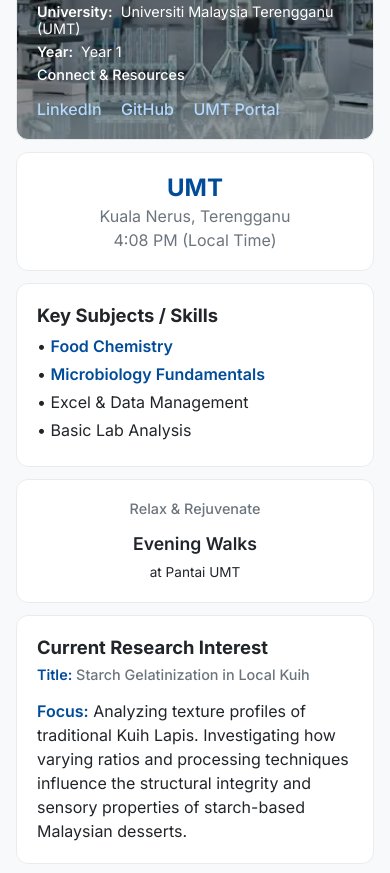
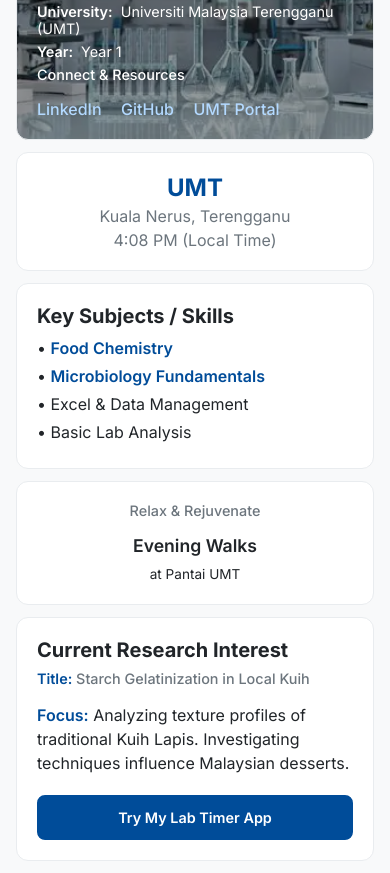
Before and after one commit to s81492/S81492.github.io, a plain HTML site: page index.html in a window 390 px wide. Shown: the part 178-1051 px from the top of the page. Drawn offline with Linux system fonts and the light colour scheme.

Commit message:
added link to my timer app

```diff
--- a/index.html
+++ b/index.html
@@ -104,27 +104,19 @@
 
         /* Layout-Specific Card Sizing for Desktop (4-column grid) */
 
-        /* Card 1 (Profile): Large box (2x2) */
         .card-profile {
             grid-column: span 2;
             grid-row: span 2;
             justify-content: space-between;
-
-            /* === BACKGROUND IMAGE IMPLEMENTATION === */
             background-image: url('bg.jpg');
             background-size: cover;
             background-position: center;
             background-repeat: no-repeat;
-
-            /* Apply a slight dark overlay using blend mode for better text contrast */
             background-blend-mode: multiply;
             background-color: rgba(0, 0, 0, 0.4);
-
-            /* Set text white for contrast over the image */
             color: #FFFFFF;
         }
 
-        /* Adjust text colors within the profile card to inherit white */
         .card-profile .card-subtitle,
         .card-profile .detail-item,
         .card-profile .detail-item strong,
@@ -133,7 +125,7 @@
         }
 
         .card-profile .accent-text {
-            color: #B3D9FF; /* Lighter blue accent for contrast */
+            color: #B3D9FF;
         }
 
         .card-profile .social-links a {
@@ -143,8 +135,6 @@
         .card-profile .social-links a:hover {
             color: #E6F3FF;
         }
-        /* === END: BACKGROUND IMAGE IMPLEMENTATION === */
-
 
         .profile-header {
             margin-bottom: 20px;
@@ -155,7 +145,6 @@
             font-weight: 800;
         }
 
-        /* Social Links styling and functionality */
         .social-links a {
             text-decoration: none;
             font-weight: 500;
@@ -163,7 +152,6 @@
             transition: color 0.2s;
         }
 
-        /* Card 2 (Location): Small box (1x1) */
         .card-location {
             grid-column: span 1;
             grid-row: span 1;
@@ -184,13 +172,11 @@
             margin-top: 4px;
         }
 
-        /* Card 3 (Tech Stack/Subjects): Medium box (1x1) */
         .card-tech-stack {
             grid-column: span 1;
             grid-row: span 1;
         }
 
-        /* Card 5 (Hobby/Activity): Small box (1x1) */
         .card-hobby {
             grid-column: 3 / span 1;
             grid-row: 2 / span 1;
@@ -205,27 +191,42 @@
             color: var(--color-text-primary);
         }
 
-        /* Card 4 (Case Study/Lab) - Medium Box (2x1) */
+        /* Card 4 (Case Study/Lab) - Redesigned with 2 Columns */
         .card-case-study {
             grid-column: span 2;
             grid-row: 3 / span 1;
+            display: grid;
+            grid-template-columns: 1fr auto;
+            gap: 20px;
+            align-items: center;
         }
 
-        .case-study-title {
-            font-size: 1.1rem;
+        .lab-app-button {
+            display: inline-block;
+            background-color: var(--color-accent);
+            color: white;
+            padding: 12px 20px;
+            border-radius: 8px;
+            text-decoration: none;
             font-weight: 600;
-            color: var(--color-text-primary);
-            margin-bottom: 10px;
+            font-size: 0.9rem;
+            transition: all 0.3s ease;
+            white-space: nowrap;
+            border: 2px solid var(--color-accent);
         }
 
-        /* Card 7 (Reflection) - New Card (2x1) */
+        .lab-app-button:hover {
+            background-color: transparent;
+            color: var(--color-accent);
+            transform: translateY(-2px);
+            box-shadow: 0 4px 12px rgba(0, 76, 153, 0.2);
+        }
+
         .card-reflection {
             grid-column: 3 / span 2;
             grid-row: 3 / span 1;
         }
 
-
-        /* Card 6 (Playlist): Wide box (4x1) */
         .card-playlist {
             grid-column: span 4;
             display: flex;
@@ -236,13 +237,7 @@
             grid-row: 4 / span 1;
         }
 
-        .playlist-placeholder {
-            font-size: 1.1rem;
-            color: var(--color-text-secondary);
-        }
-
-
-        /* Mobile Responsiveness (Screen width < 768px) */
+        /* Mobile Responsiveness */
         @media (max-width: 767px) {
             body {
                 padding: 16px;
@@ -259,12 +254,17 @@
                 padding: 20px;
             }
 
+            .card-case-study {
+                grid-template-columns: 1fr;
+            }
+
+            .lab-app-button {
+                width: 100%;
+                text-align: center;
+            }
+
             .profile-name {
                 font-size: 1.75rem;
-            }
-
-            .card-title {
-                font-size: 1.15rem;
             }
 
             .card-playlist {
@@ -318,12 +318,17 @@
         </div>
 
         <div class="bento-card card-case-study">
-            <h3 class="card-title">Current Research Interest</h3>
-            <p class="card-subtitle"><span class="accent-text">Title:</span> Starch Gelatinization in Local Kuih</p>
-            <p class="card-content-text">
-                <strong class="accent-text">Focus:</strong> Analyzing texture profiles of traditional Kuih Lapis.
-                Investigating how varying ratios and processing techniques influence the structural integrity and sensory properties of starch-based Malaysian desserts.
-            </p>
+            <div class="case-study-content">
+                <h3 class="card-title">Current Research Interest</h3>
+                <p class="card-subtitle"><span class="accent-text">Title:</span> Starch Gelatinization in Local Kuih</p>
+                <p class="card-content-text">
+                    <strong class="accent-text">Focus:</strong> Analyzing texture profiles of traditional Kuih Lapis.
+                    Investigating techniques influence Malaysian desserts.
+                </p>
+            </div>
+            <div class="case-study-action">
+                <a href="https://example.com/lab-timer" class="lab-app-button">Try My Lab Timer App</a>
+            </div>
         </div>
 
         <div class="bento-card card-reflection">
@@ -338,7 +343,7 @@
             <h3 class="card-title" style="margin-bottom: 0;">
                 <span class="accent-text">🎧 Study Mix:</span> Concentration Music Player Placeholder
             </h3>
-<iframe data-testid="embed-iframe" style="border-radius:12px" src="https://open.spotify.com/embed/track/5WJtuMqSdxcbuNvouacT37?utm_source=generator" width="100%" height="352" frameBorder="0" allowfullscreen="" allow="autoplay; clipboard-write; encrypted-media; fullscreen; picture-in-picture" loading="lazy"></iframe>
+            <iframe data-testid="embed-iframe" style="border-radius:12px; margin-top: 15px;" src="https://open.spotify.com/embed/track/5WJtuMqSdxcbuNvouacT37?utm_source=generator" width="100%" height="352" frameBorder="0" allowfullscreen="" allow="autoplay; clipboard-write; encrypted-media; fullscreen; picture-in-picture" loading="lazy"></iframe>
         </div>
 
     </div>
```
